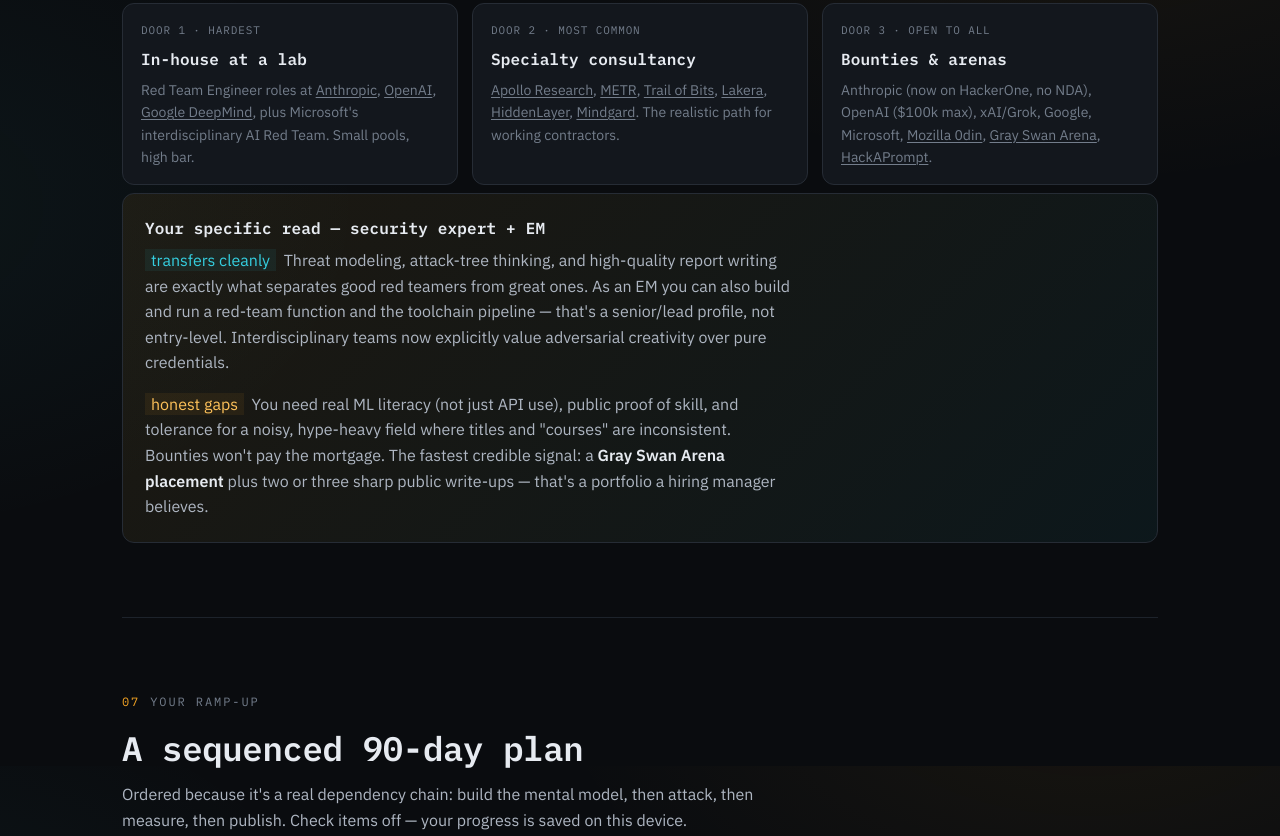
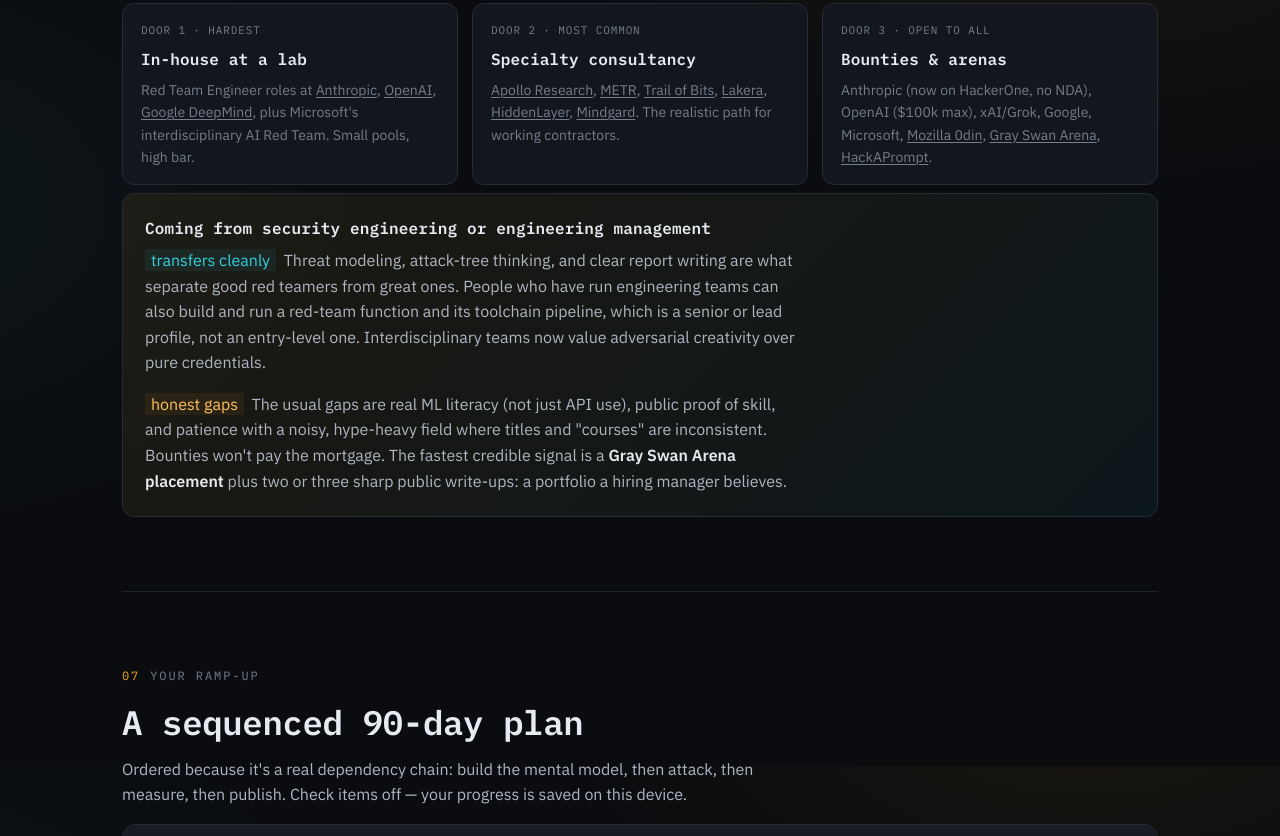
Before and after one commit to idvorkin-ai-tools/red-teaming-ramp-up, a plain HTML site: page index.html in a window 1280 px wide. Shown: the part 6434-7270 px from the top of the page. Drawn offline with Linux system fonts and the light colour scheme.

Commit message:
Make the career note general: readers from security engineering or engineering management, no single reader addressed
Co-Authored-By: Claude Opus 5.5 <noreply@anthropic.com>

```diff
--- a/index.html
+++ b/index.html
@@ -384,9 +384,9 @@
     <div class="card"><div class="num">DOOR 3 · OPEN TO ALL</div><h3>Bounties &amp; arenas</h3><p>Anthropic (now on HackerOne, no NDA), OpenAI ($100k max), xAI/Grok, Google, Microsoft, <a class="lnk" href="https://0din.ai/" target="_blank" rel="noopener">Mozilla 0din</a>, <a class="lnk" href="https://app.grayswan.ai/arena" target="_blank" rel="noopener">Gray Swan Arena</a>, <a class="lnk" href="https://www.hackaprompt.com/" target="_blank" rel="noopener">HackAPrompt</a>.</p></div>
   </div>
   <div class="you reveal">
-    <h3>Your specific read — security expert + EM</h3>
-    <p><span class="t-def" style="padding:1px 6px">transfers cleanly</span> &nbsp;Threat modeling, attack-tree thinking, and high-quality report writing are exactly what separates good red teamers from great ones. As an EM you can also build and run a red-team function and the toolchain pipeline — that's a senior/lead profile, not entry-level. Interdisciplinary teams now explicitly value adversarial creativity over pure credentials.</p>
-    <p style="margin-bottom:0"><span class="t-off" style="padding:1px 6px">honest gaps</span> &nbsp;You need real ML literacy (not just API use), public proof of skill, and tolerance for a noisy, hype-heavy field where titles and "courses" are inconsistent. Bounties won't pay the mortgage. The fastest credible signal: a <strong>Gray Swan Arena placement</strong> plus two or three sharp public write-ups — that's a portfolio a hiring manager believes.</p>
+    <h3>Coming from security engineering or engineering management</h3>
+    <p><span class="t-def" style="padding:1px 6px">transfers cleanly</span> &nbsp;Threat modeling, attack-tree thinking, and clear report writing are what separate good red teamers from great ones. People who have run engineering teams can also build and run a red-team function and its toolchain pipeline, which is a senior or lead profile, not an entry-level one. Interdisciplinary teams now value adversarial creativity over pure credentials.</p>
+    <p style="margin-bottom:0"><span class="t-off" style="padding:1px 6px">honest gaps</span> &nbsp;The usual gaps are real ML literacy (not just API use), public proof of skill, and patience with a noisy, hype-heavy field where titles and "courses" are inconsistent. Bounties won't pay the mortgage. The fastest credible signal is a <strong>Gray Swan Arena placement</strong> plus two or three sharp public write-ups: a portfolio a hiring manager believes.</p>
   </div>
 </section>
 
@@ -429,7 +429,7 @@
     <div class="phase">
       <div class="ph">Phase 4 — Build proof <span class="wk">weeks 9–12</span></div>
       <div class="task" data-id="p4a"><span class="box"><svg viewBox="0 0 12 12"><path d="M1 6l3 3 7-7" stroke="#06181b" stroke-width="2.2" fill="none" stroke-linecap="round" stroke-linejoin="round"/></svg></span><span class="txt">Enter a Gray Swan Arena season; aim for a ranked placement<em>The single strongest portable credential in the field.</em></span></div>
-      <div class="task" data-id="p4b"><span class="box"><svg viewBox="0 0 12 12"><path d="M1 6l3 3 7-7" stroke="#06181b" stroke-width="2.2" fill="none" stroke-linecap="round" stroke-linejoin="round"/></svg></span><span class="txt">Publish 2–3 write-ups on idvork.in — a reproduced attack, a tool comparison, a methodology<em>Hiring managers believe public artifacts over resumes.</em></span></div>
+      <div class="task" data-id="p4b"><span class="box"><svg viewBox="0 0 12 12"><path d="M1 6l3 3 7-7" stroke="#06181b" stroke-width="2.2" fill="none" stroke-linecap="round" stroke-linejoin="round"/></svg></span><span class="txt">Publish 2–3 public write-ups — a reproduced attack, a tool comparison, a methodology<em>Hiring managers believe public artifacts over resumes.</em></span></div>
       <div class="task" data-id="p4c"><span class="box"><svg viewBox="0 0 12 12"><path d="M1 6l3 3 7-7" stroke="#06181b" stroke-width="2.2" fill="none" stroke-linecap="round" stroke-linejoin="round"/></svg></span><span class="txt">Submit to Anthropic's HackerOne program or OpenAI's bounty; chase a paid finding<em>Closes the loop: a real, cited result.</em></span></div>
     </div>
   </div>
```
